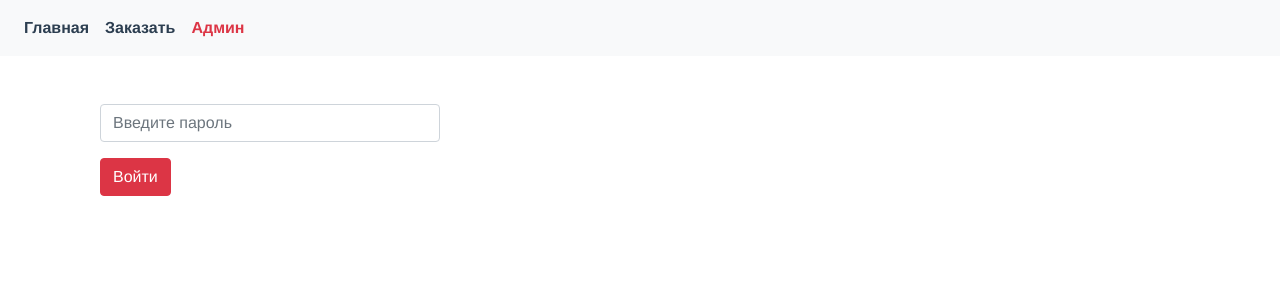
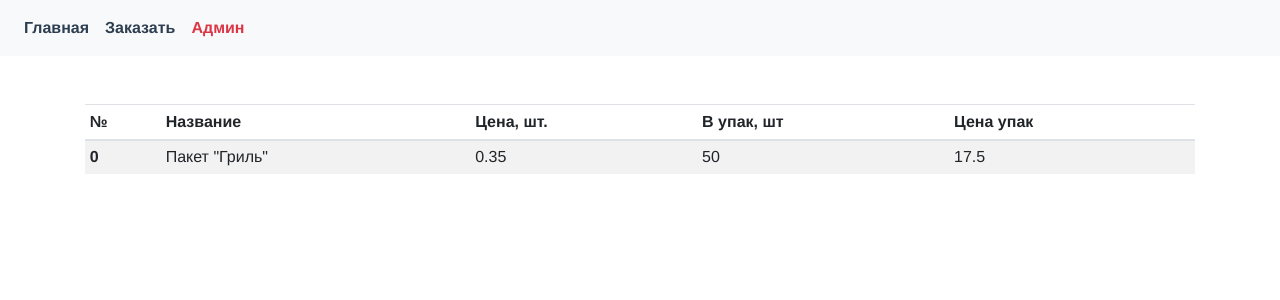
Before and after one commit to NaMax66/silkroad, a Vue app: page /admin in a window 1280 px wide. Shown: the top 300 px of the page. Built offline with nearby package versions, Linux system fonts and the light colour scheme.

Commit message:
add list

```diff
--- a/src/priceExample.js
+++ b/src/priceExample.js
@@ -4,7 +4,7 @@ export default {
     {
       id: '1',
       name: 'Пакет "Гриль"',
-      priceList: 0.35,
+      price: 0.35,
       packageAmount: 50,
       rate: 50,
       comment: 'Берите пока дешево'
--- a/src/views/Admin.vue
+++ b/src/views/Admin.vue
@@ -4,8 +4,28 @@
       <div class="form-group">
         <input v-model="password" type="password" class="form-control" id="exampleInputPassword1" placeholder="Введите пароль">
       </div>
-      <button @click="checkPass" class="btn btn-danger">Войти</button>
+      <button @click.prevent="checkPass" class="btn btn-danger">Войти</button>
     </form>
+    <table v-if="authorized" class="table table-sm table-striped">
+      <thead>
+      <tr>
+        <th scope="col">№</th>
+        <th scope="col">Название</th>
+        <th scope="col">Цена, шт.</th>
+        <th scope="col">В упак, шт</th>
+        <th scope="col">Цена упак</th>
+      </tr>
+      </thead>
+      <tbody>
+      <tr v-for="(product, index) in getPrice.list" :key="product.id">
+        <th scope="row">{{index}}</th>
+        <td>{{product.name}}</td>
+        <td>{{product.price}}</td>
+        <td>{{product.packageAmount}}</td>
+        <td>{{getPackagePrice(product.price, product.packageAmount)}}</td>
+      </tr>
+      </tbody>
+    </table>
   </div>
 </template>
 <script>
@@ -14,7 +34,7 @@ import { mapGetters, mapMutations } from 'vuex'
 export default {
   name: 'Admin',
   data: () => ({
-    authorized: false
+    authorized: true
   }),
   computed: {
     ...mapGetters(['getPrice'])
@@ -28,6 +48,9 @@ export default {
       if (this.password === 'salam') {
         this.authorized = true
       }
+    },
+    getPackagePrice (price, amount) {
+      return price * amount
     }
   }
 }
```
